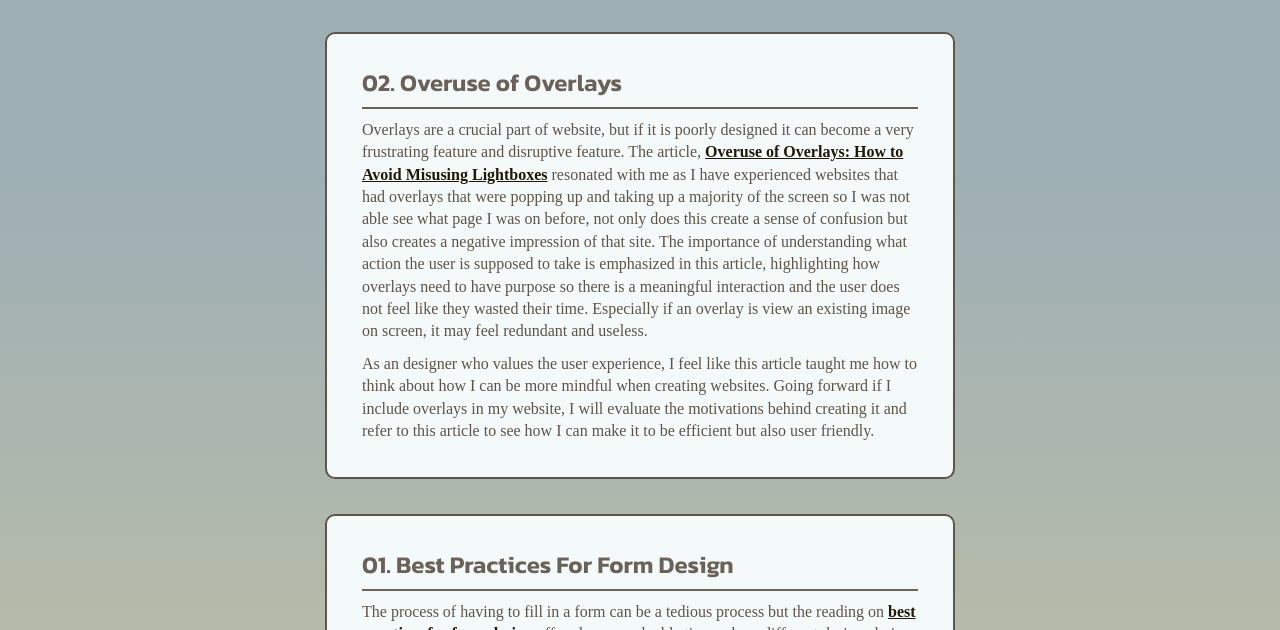
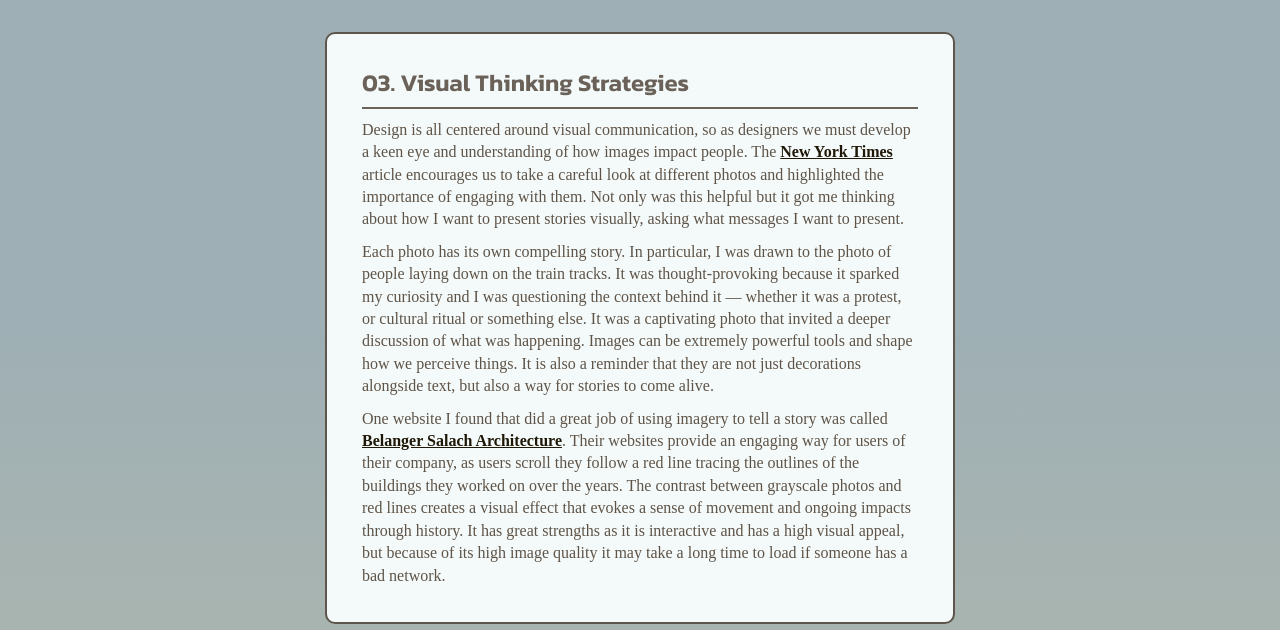
Before and after one commit to myaalai9/des157a, a plain HTML site: page journal/index.html in a window 1280 px wide. Shown: the part 170-800 px from the top of the page. Drawn offline with nearby package versions, Linux system fonts and the light colour scheme; a web font is replaced by a local one.

Commit message:
journal update

```diff
--- a/journal/index.html
+++ b/journal/index.html
@@ -25,6 +25,16 @@
 
     <main>
         <div id="posts">
+            <article>
+                <h3>03. Visual Thinking Strategies</h3>
+
+                <p>Design is all centered around visual communication, so as designers we must develop a keen eye and understanding of how images impact people. The <a href="https://archive.nytimes.com/learning.blogs.nytimes.com/2015/02/27/10-intriguing-photographs-to-teach-close-reading-and-visual-thinking-skills/"> New York Times</a> article encourages us to take a careful look at different photos and highlighted the importance of engaging with them. Not only was this helpful but it got me thinking about how I want to present stories visually, asking what messages I want to present.</p>
+
+                <p>Each photo has its own compelling story. In particular, I was drawn to the photo of people laying down on the train tracks. It was thought-provoking because it sparked my curiosity and I was questioning the context behind it — whether it was a protest, or cultural ritual or something else. It was a captivating photo that invited a deeper discussion of what was happening. Images can be extremely powerful tools and shape how we perceive things. It is also a reminder that they are not just decorations alongside text, but also a way for stories to come alive.</p>
+
+                <p>One website I found that did a great job of using imagery to tell a story was called <a href="https://60.belangersalach.ca/">Belanger Salach Architecture</a>. Their websites provide an engaging way for users of their company, as users scroll they follow a red line tracing the outlines of the buildings they worked on over the years. The contrast between grayscale photos and red lines creates a visual effect that evokes a sense of movement and ongoing impacts through history.  It has great strengths as it is interactive and has a high visual appeal, but because of its high image quality it may take a long time to load if someone has a bad network.</p>
+
+            </article>
 
             <article>
                 <h3>02. Overuse of Overlays</h3>
```
Also changed, not shown: madlibs/v1/script.js (+7 -0 lines).
